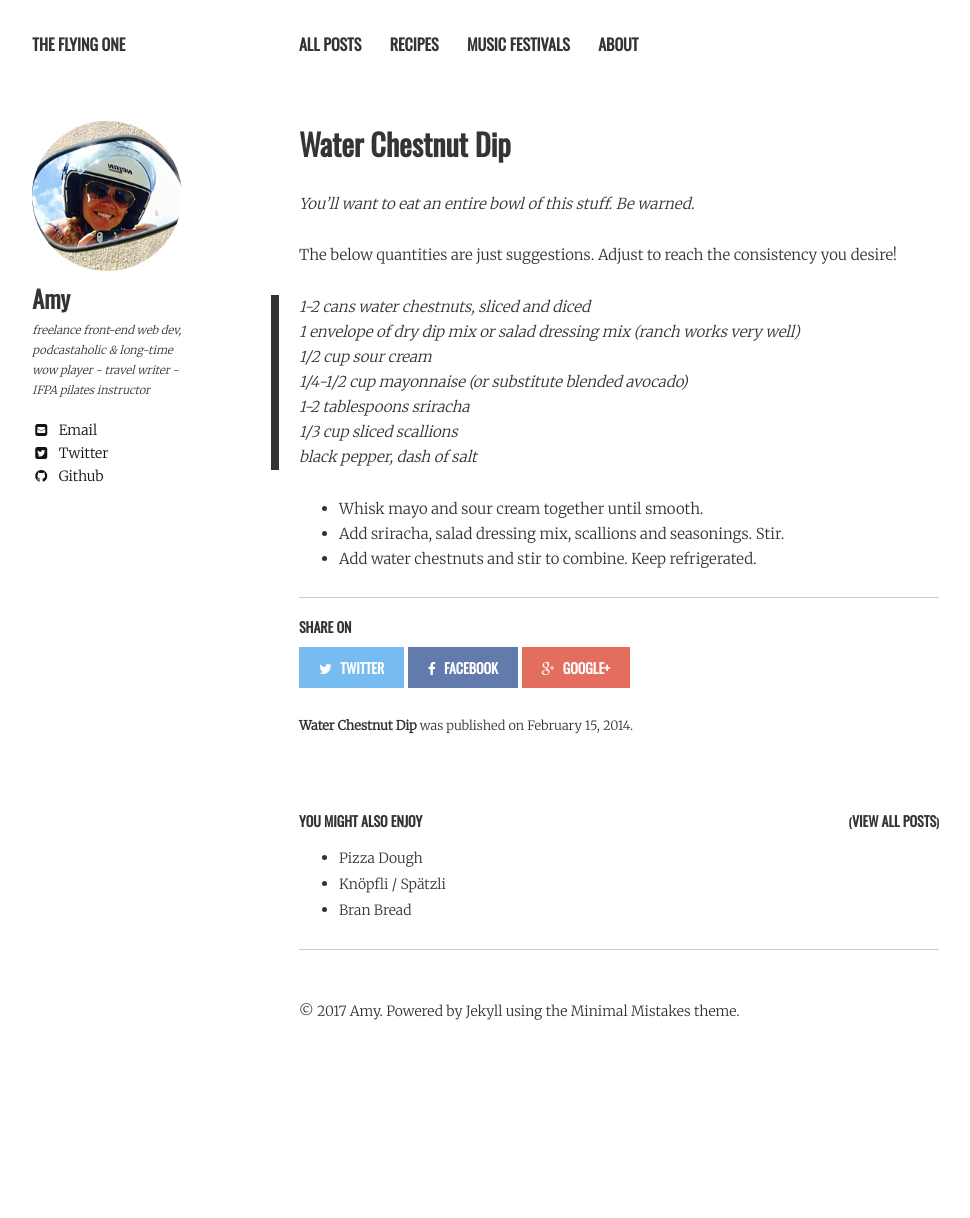
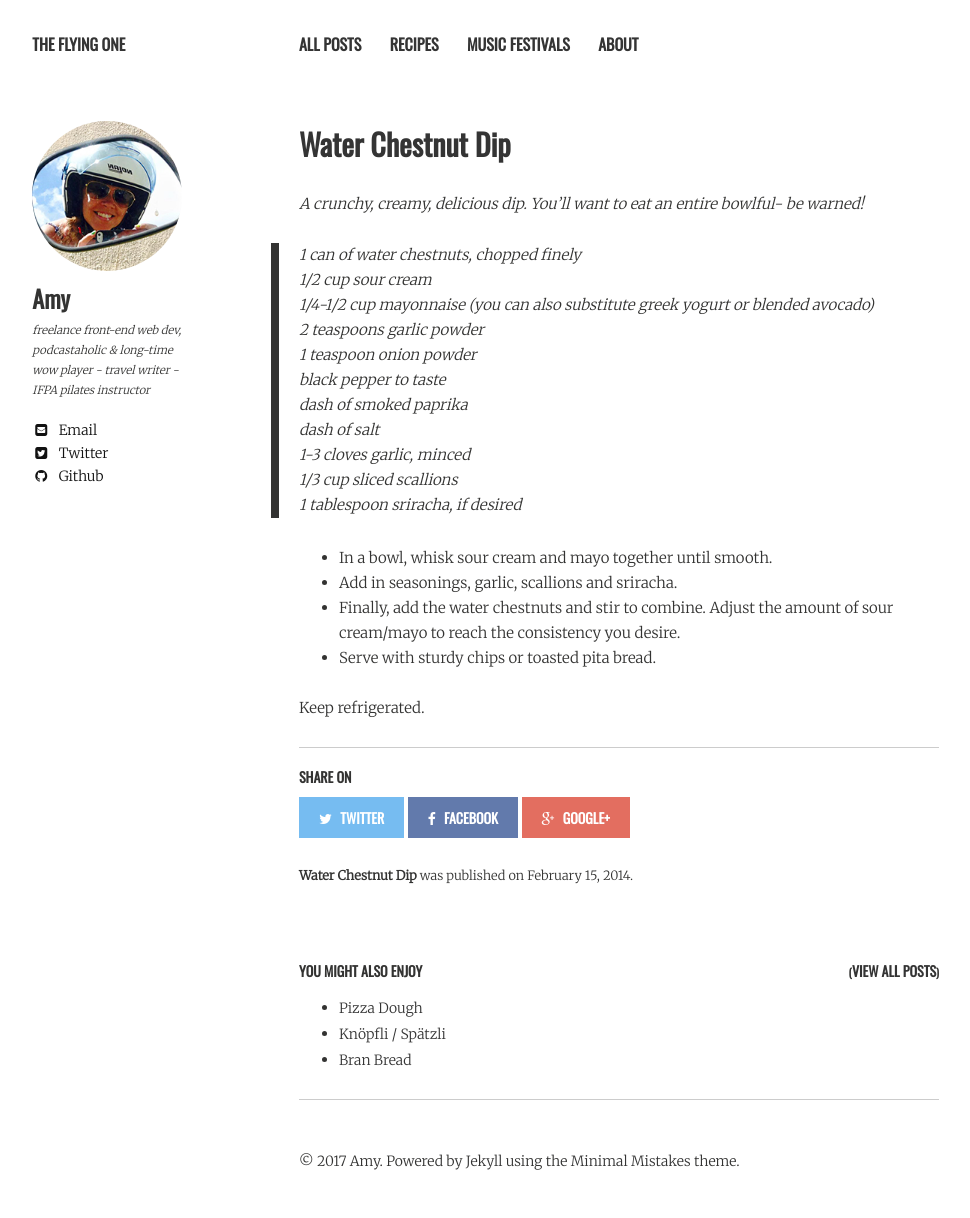
Before and after one commit to amypeniston/blog, a Jekyll site: the page built from _posts/2014-02-15-water-chestnut-dip.markdown, in a window 1280 px wide. Shown: the whole page, without its empty margins (21-991 px from the left). Built offline with Jekyll 4.4.1, drawn with Linux system fonts in a browser that asks for light colours; nearby versions of some CDN libraries; before the commit the page ends 1068 px from its top, so only the background shows below that.

Commit message:
Update water chestnut dip

```diff
--- a/_posts/2014-02-15-water-chestnut-dip.markdown
+++ b/_posts/2014-02-15-water-chestnut-dip.markdown
@@ -1,21 +1,32 @@
 ---
 layout: post
 title: Water Chestnut Dip
-date: '2014-02-15 12:48:00'
+modified:
+categories:
+excerpt: A crunchy, creamy, delicious dip. You'll want to eat an entire bowlful- be warned!
+tags: [dip, water chestnuts, appetizer]
+image:
+  feature:
+date: 2014-02-15 12:48:00
 ---
 
-*You'll want to eat an entire bowl of this stuff. Be warned.*
+*A crunchy, creamy, delicious dip. You'll want to eat an entire bowlful- be warned!*
 
-The below quantities are just suggestions. Adjust to reach the consistency you desire!
+> 1 can of water chestnuts, chopped finely
+> 1/2 cup sour cream
+> 1/4-1/2 cup mayonnaise (you can also substitute greek yogurt or blended avocado)
+> 2 teaspoons garlic powder
+> 1 teaspoon onion powder
+> black pepper to taste
+> dash of smoked paprika
+> dash of salt
+> 1-3 cloves garlic, minced
+> 1/3 cup sliced scallions
+> 1 tablespoon sriracha, if desired
 
-> 1-2 cans water chestnuts, sliced and diced
-> 1 envelope of dry dip mix or salad dressing mix (ranch works very well)
-> 1/2 cup sour cream
-> 1/4-1/2 cup mayonnaise (or substitute blended avocado)
-> 1-2 tablespoons sriracha
-> 1/3 cup sliced scallions
-> black pepper, dash of salt
+* In a bowl, whisk sour cream and mayo together until smooth.
+* Add in seasonings, garlic, scallions and sriracha.
+* Finally, add the water chestnuts and stir to combine. Adjust the amount of sour cream/mayo to reach the consistency you desire.
+* Serve with sturdy chips or toasted pita bread.
 
-* Whisk mayo and sour cream together until smooth.
-* Add sriracha, salad dressing mix, scallions and seasonings. Stir.
-* Add water chestnuts and stir to combine. Keep refrigerated.
+Keep refrigerated.
```
